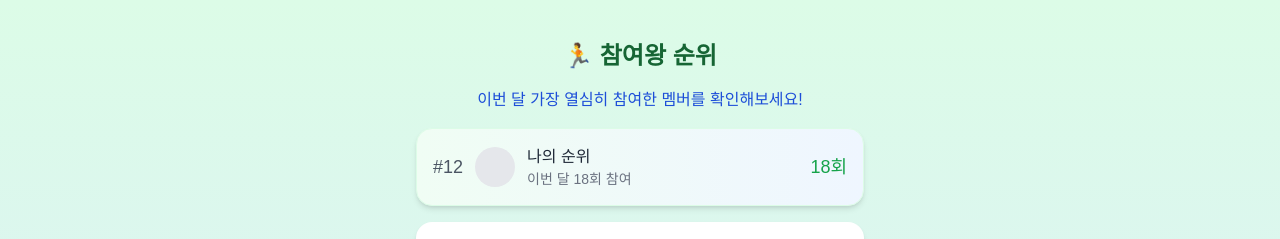
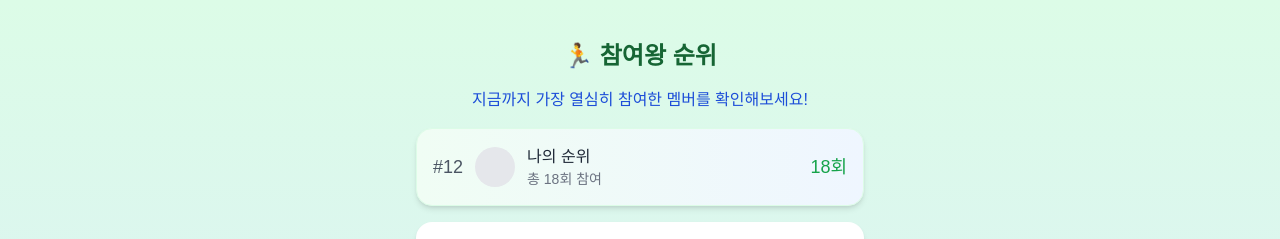
Before and after one commit to cod40/kickpick-client, a Next.js app: page /ranking in a window 1280 px wide. Shown: the top 239 px of the page. Built offline with nearby package versions, Linux system fonts and the light colour scheme; no server answers.

Commit message:
modify ranking page UI: month -> total

```diff
--- a/app/ranking/page.tsx
+++ b/app/ranking/page.tsx
@@ -49,7 +49,7 @@ export default function RankingPage() {
         🏃 참여왕 순위
       </h1>
       <p className="text-blue-700 mb-6 text-center">
-        이번 달 가장 열심히 참여한 멤버를 확인해보세요!
+        지금까지 가장 열심히 참여한 멤버를 확인해보세요!
       </p>
 
       {/* 내 순위 */}
@@ -60,7 +60,7 @@ export default function RankingPage() {
             <div className="w-10 h-10 rounded-full bg-gray-200" />
             <div>
               <div className="font-medium text-gray-800">나의 순위</div>
-              <div className="text-sm text-gray-500">이번 달 18회 참여</div>
+              <div className="text-sm text-gray-500">총 18회 참여</div>
             </div>
           </div>
           <div className="text-lg font-medium text-green-600">18회</div>
```
